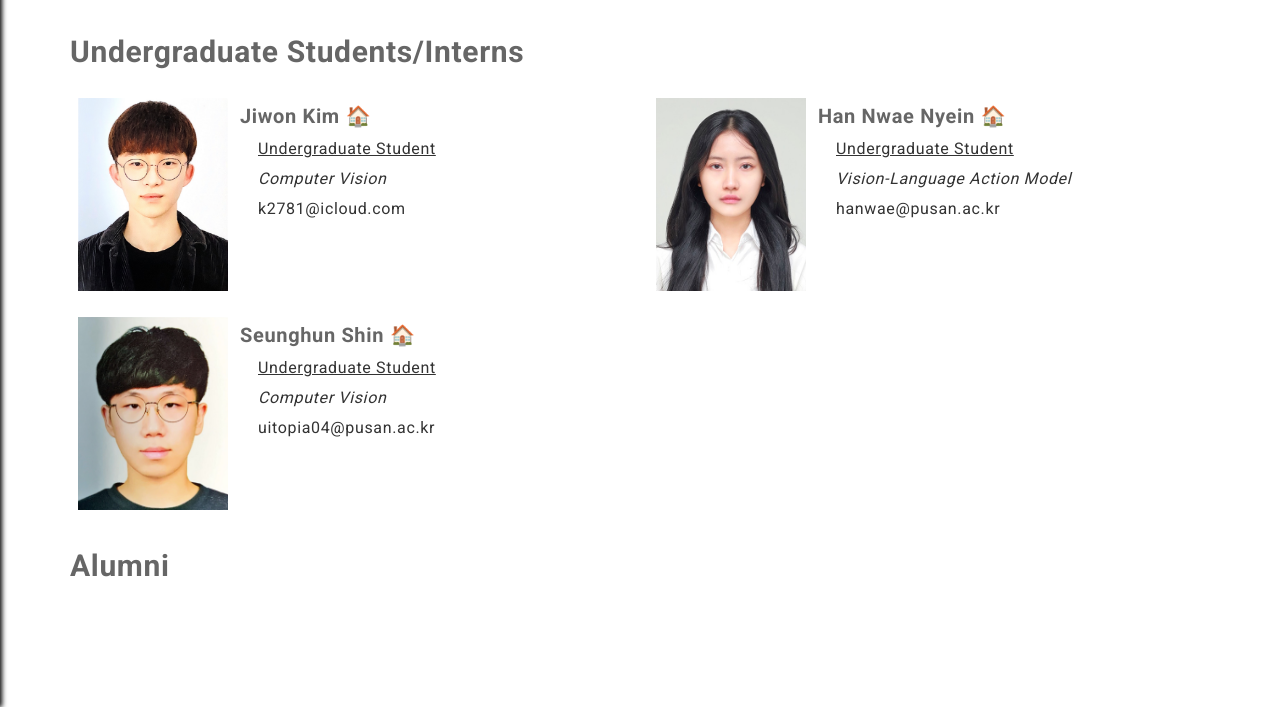
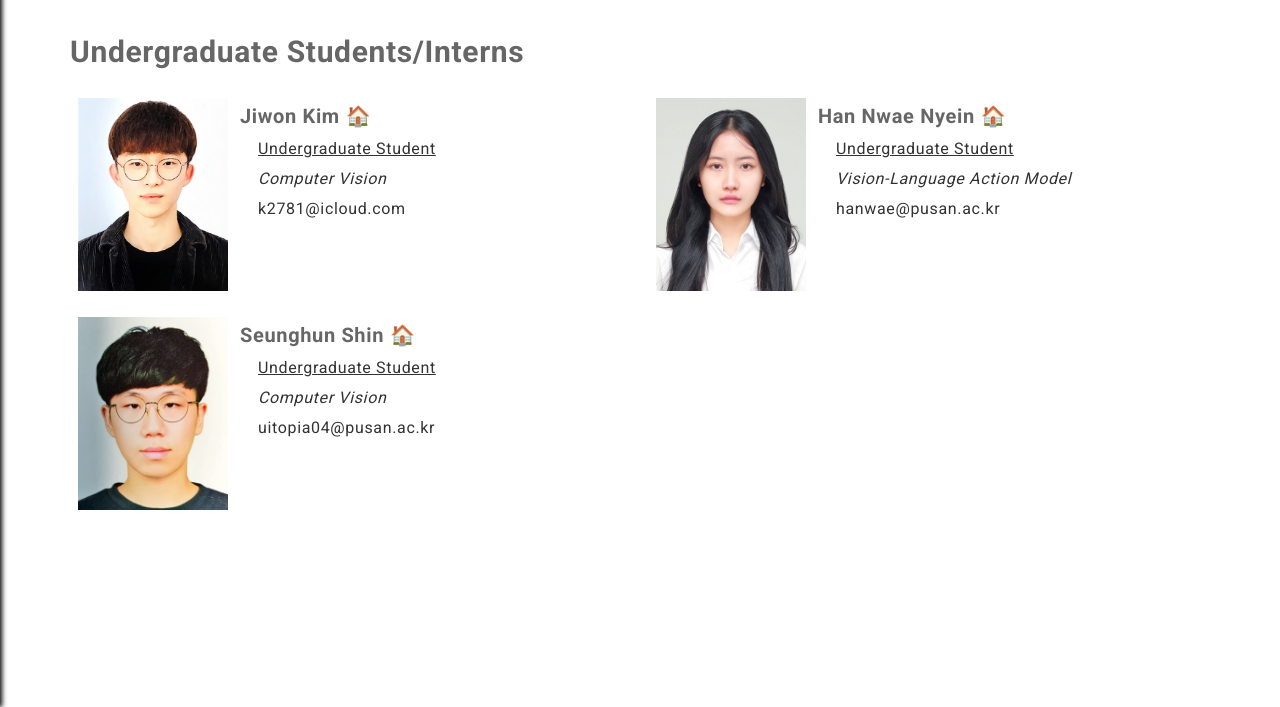
Before and after one commit to pnucvlab/pnucvlab.github.io, a Jekyll site: the page built from pages/people/members.html, in a window 1280 px wide and 900 px high, scrolled down 739 px, cut to the strip 193-900 px from the top of the window. Built offline with Jekyll 4.4.1, drawn with Linux system fonts in a browser that asks for light colours.

Commit message:
Blind Alumni section

```diff
--- a/pages/people/members.html
+++ b/pages/people/members.html
@@ -149,4 +149,4 @@ permalink: /people/members/
   </div>
 </div>
 
-<p style="font-size:30px; margin:20px 0 10px;"><strong>Alumni</strong></p>
+<!-- <p style="font-size:30px; margin:20px 0 10px;"><strong>Alumni</strong></p> -->
```
